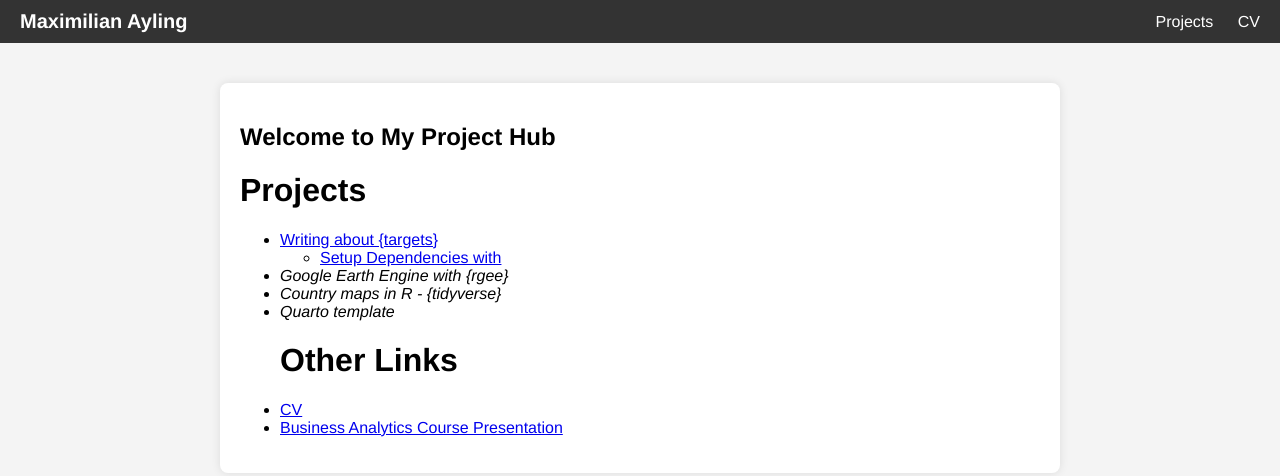
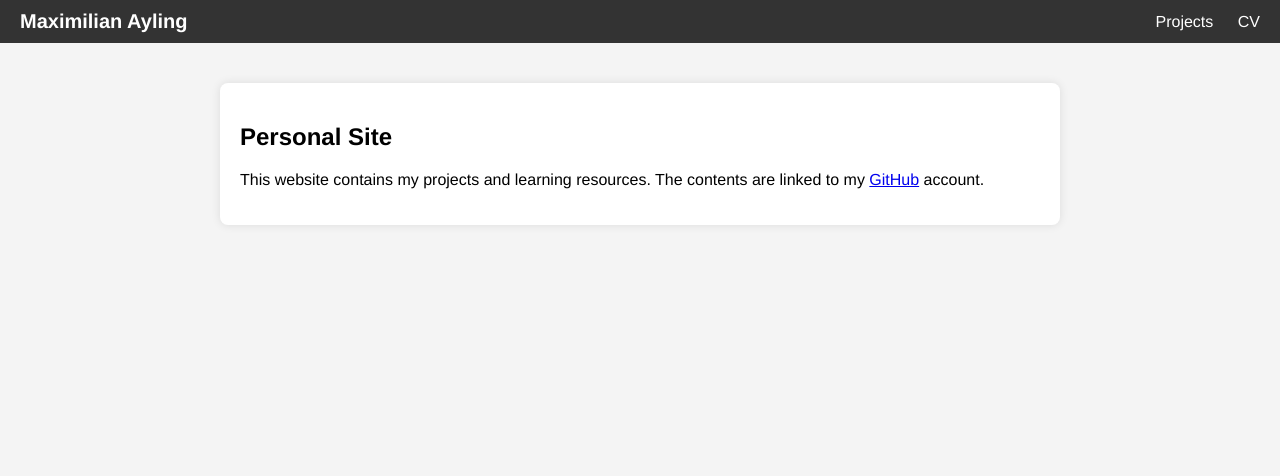
Before and after one commit to mga3/mga3.github.io, a Jekyll site: the page built from index.md, in a window 1280 px wide. Shown: the top 476 px of the page. Built offline with Jekyll 4.4.1, drawn with Linux system fonts in a browser that asks for light colours.

Commit message:
Update index.md

```diff
--- a/index.md
+++ b/index.md
@@ -3,14 +3,6 @@ title: Maximilian Ayling
 layout: default
 ---
 
-## Welcome to My Project Hub
+## Personal Site
 
-# Projects
-- [Writing about {targets}](https://github.com/mga3/targets/blob/main/README.md)
-  - [Setup Dependencies with](https://mga3.github.io/targets/setup_dependencies.html)
-- _Google Earth Engine with {rgee}_
-- _Country maps in R - {tidyverse}_
-- _Quarto template_
-# Other Links
-- [CV](https://mga3.github.io/maximilian_ayling_cv/)
-- [Business Analytics Course Presentation](https://mga3.github.io/capstone-project-mga3-submission/)
+This website contains my projects and learning resources. The contents are linked to my [GitHub](https://github.com/mga3/) account.
```
